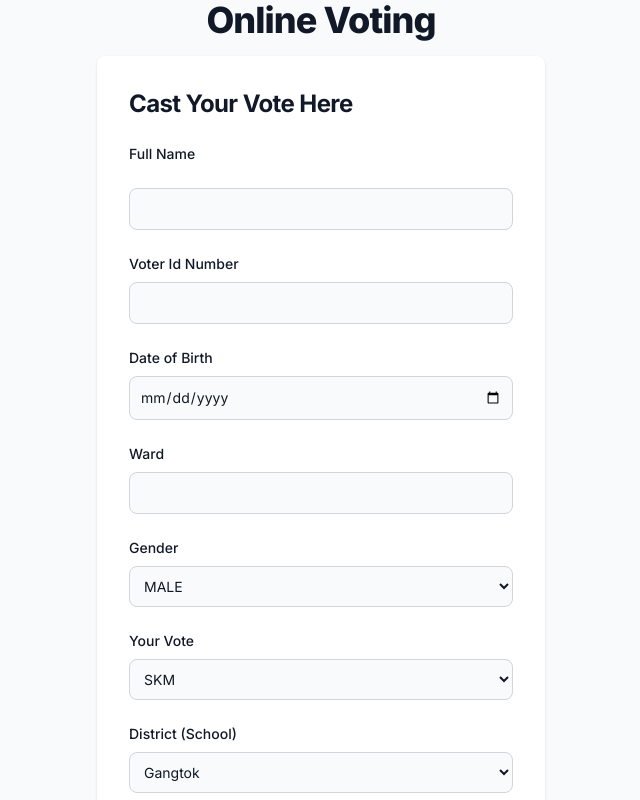
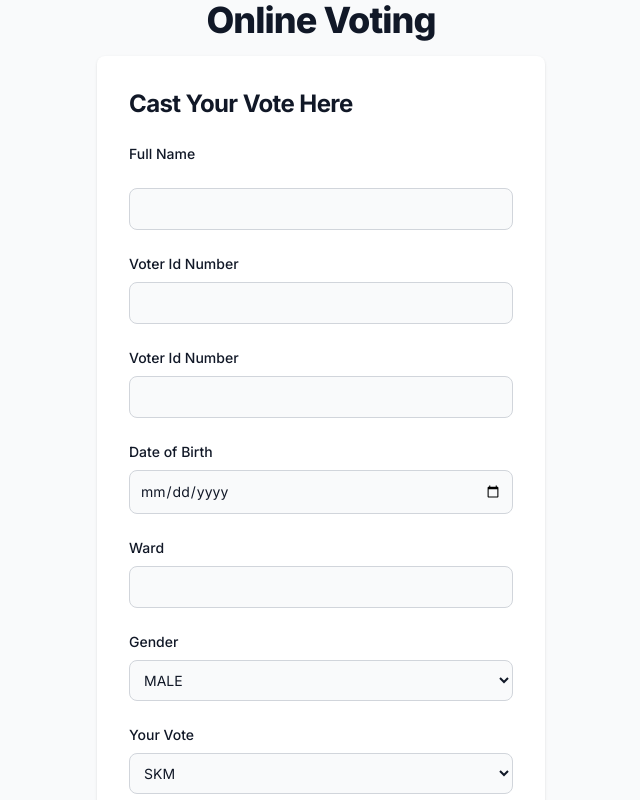
Before and after one commit to buddha1301/mca_project, a Next.js app: page /admin in a window 1280 px wide. Shown: the top 800 px of the page, without its empty margins (319-959 px from the left). Built offline with nearby package versions, Linux system fonts and the light colour scheme; no server answers; sample sign-in values are in the browser's storage.

Commit message:
added age input

```diff
--- a/app/admin/page.js
+++ b/app/admin/page.js
@@ -10,6 +10,7 @@ function Page() {
     const [vote,setVote] = useState("")
     const [gender,setGender] = useState("")
     const [name,setDisplayName] = useState("")
+    const [age,setAge] = useState("")
     const [ward,setWard] = useState("")
     const [dob,setDateOfBirth] = useState("")
     const [district,setDistrict] = useState("")
@@ -62,6 +63,13 @@ function Page() {
                       <label htmlFor="phone" className="block mb-2 text-sm font-medium text-gray-900 dark:text-white">Voter Id Number</label>
                       <input type="text" name="phone_number" id="confirm-password"   onChange={(e)=>setVoterId(e.target.value)} value = {voter_id} className="bg-gray-50 border border-gray-300 text-gray-900 sm:text-sm rounded-lg focus:ring-primary-600 focus:border-primary-600 block w-full p-2.5 dark:bg-gray-700 dark:border-gray-600 dark:placeholder-gray-400 dark:text-white dark:focus:ring-blue-500 dark:focus:border-blue-500" required/>
                   </div>
+
+                  <div>
+                      <label htmlFor="age" className="block mb-2 text-sm font-medium text-gray-900 dark:text-white">Voter Id Number</label>
+                      <input type="text" name="age" id="age"   onChange={(e)=>setAge(e.target.value)} value = {age} className="bg-gray-50 border border-gray-300 text-gray-900 sm:text-sm rounded-lg focus:ring-primary-600 focus:border-primary-600 block w-full p-2.5 dark:bg-gray-700 dark:border-gray-600 dark:placeholder-gray-400 dark:text-white dark:focus:ring-blue-500 dark:focus:border-blue-500" required/>
+                  </div>
+
+
 
                   <div>
                       <label htmlFor="voter_id" className="block mb-2 text-sm font-medium text-gray-900 dark:text-white">Date of Birth</label>
```
